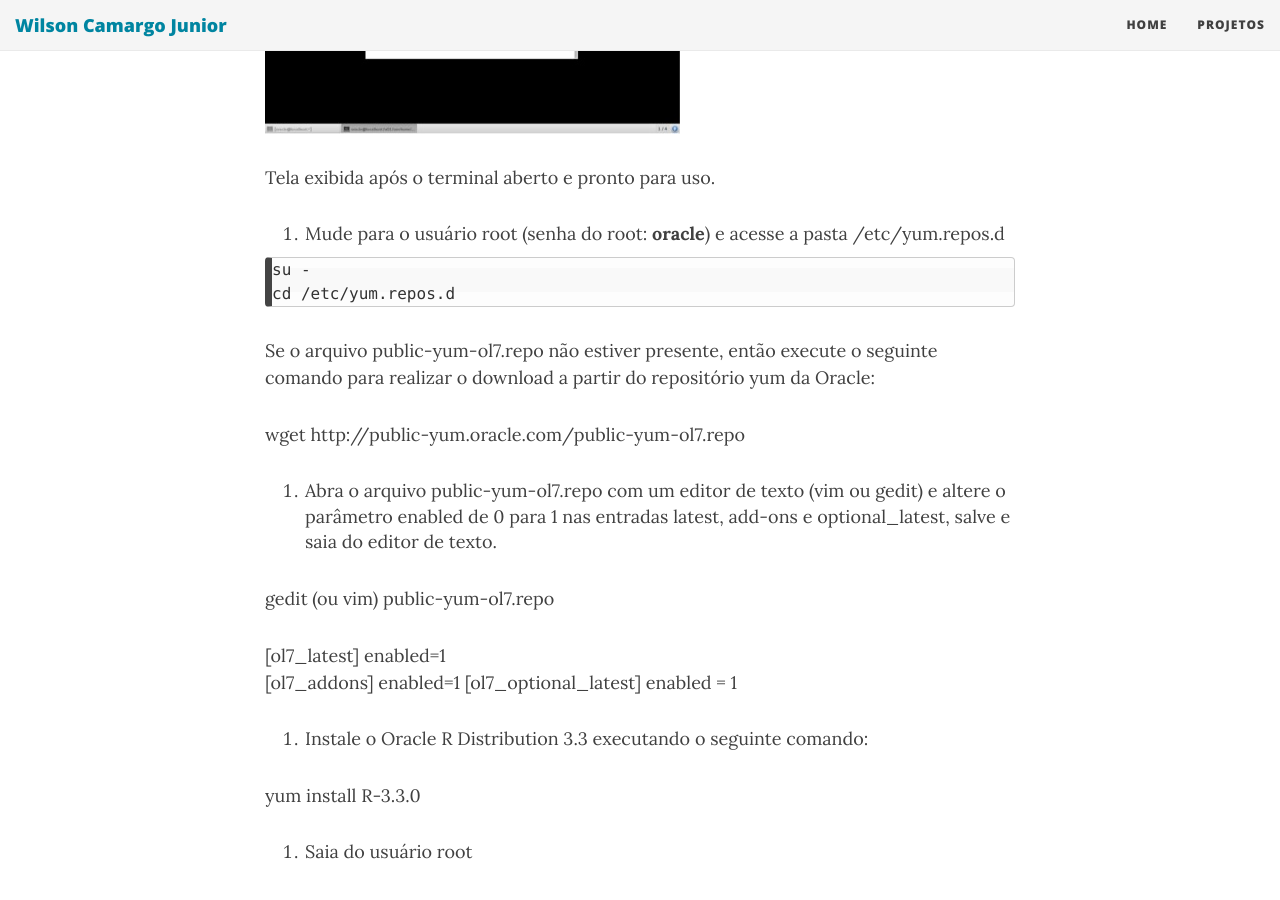
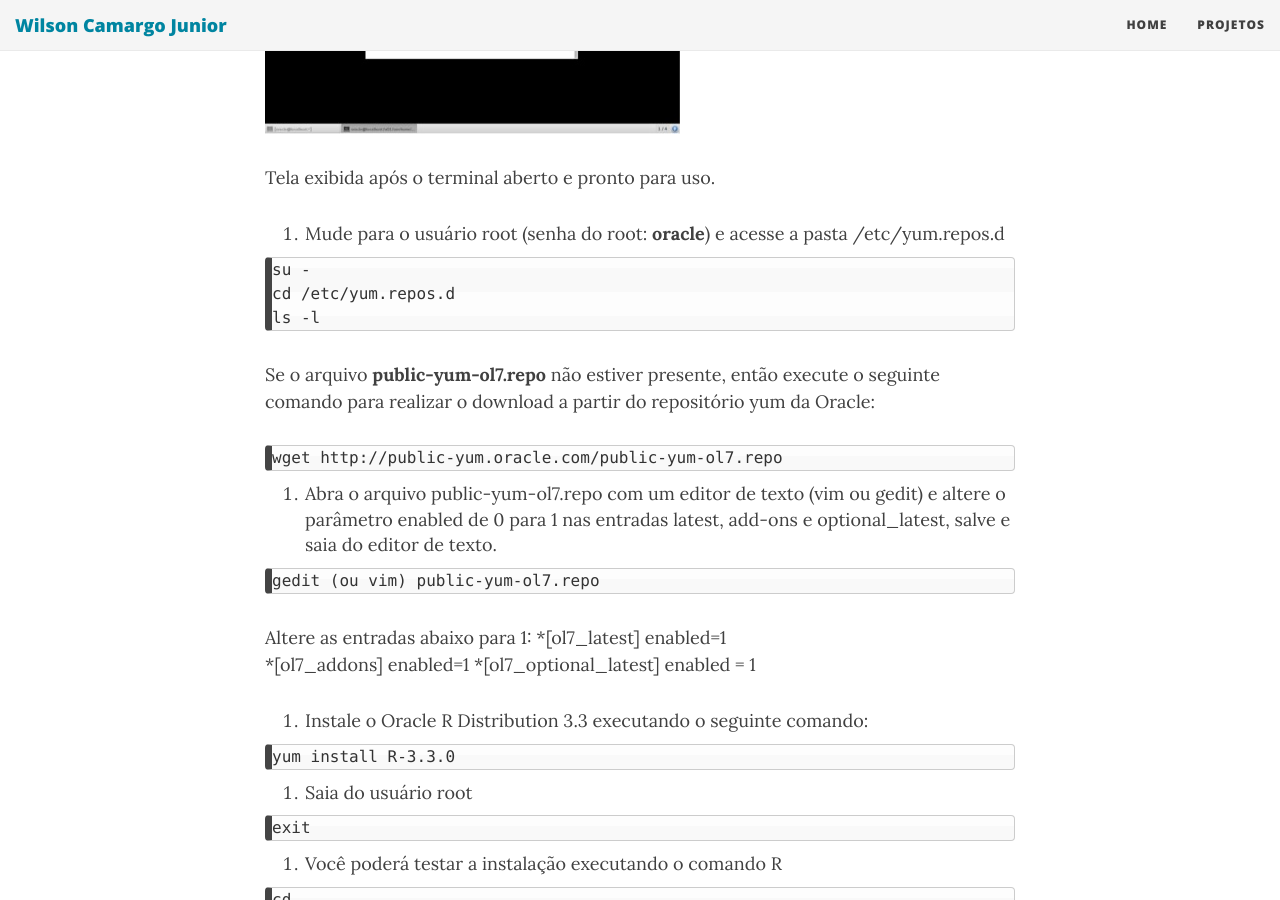
Before and after one commit to wilson-camargo-jr/teste, a Jekyll site: the page built from _posts/2018-06-18-ANN-ORE-P3.md, in a window 1280 px wide and 900 px high, scrolled down 2314 px. Built offline with Jekyll 4.4.1, drawn with Linux system fonts in a browser that asks for light colours; nearby versions of some CDN libraries.

Commit message:
Update 2018-06-18-ANN-ORE-P3.md

````diff
--- a/_posts/2018-06-18-ANN-ORE-P3.md
+++ b/_posts/2018-06-18-ANN-ORE-P3.md
@@ -41,37 +41,46 @@ Tela exibida após o terminal aberto e pronto para uso.
 ```
 su -
 cd /etc/yum.repos.d
+ls -l
 ```
 
-Se o arquivo public-yum-ol7.repo não estiver presente, então execute o seguinte comando para realizar o download a partir do repositório yum da Oracle:
+Se o arquivo **public-yum-ol7.repo** não estiver presente, então execute o seguinte comando para realizar o download a partir do repositório yum da Oracle:
 
+```
 wget http://public-yum.oracle.com/public-yum-ol7.repo
+```
 
 3.	Abra o arquivo public-yum-ol7.repo com um editor de texto (vim ou gedit) e altere o parâmetro enabled de 0 para 1 nas entradas latest, add-ons e optional_latest, salve e saia do editor de texto.
 
+```
 gedit (ou vim) public-yum-ol7.repo
-
-[ol7_latest] enabled=1
-[ol7_addons] enabled=1
-[ol7_optional_latest] enabled = 1
+```
+Altere as entradas abaixo para 1:
+*[ol7_latest] enabled=1
+*[ol7_addons] enabled=1
+*[ol7_optional_latest] enabled = 1
 
 4.	Instale o Oracle R Distribution 3.3 executando o seguinte comando:
 
+```
 yum install R-3.3.0
-
+```
 
 5.	Saia do usuário root
 
+```
 exit
-
+```
 6.	Você poderá testar a instalação executando o comando R
 
+```
 cd
 R
 quit() (comando para sair do R)
-
+```
 
 Console do R apresentada exibida após execução do comando R.
+
 
 Etapa 2:  Instalação do Oracle R Enterprise no Servidor
 
````
